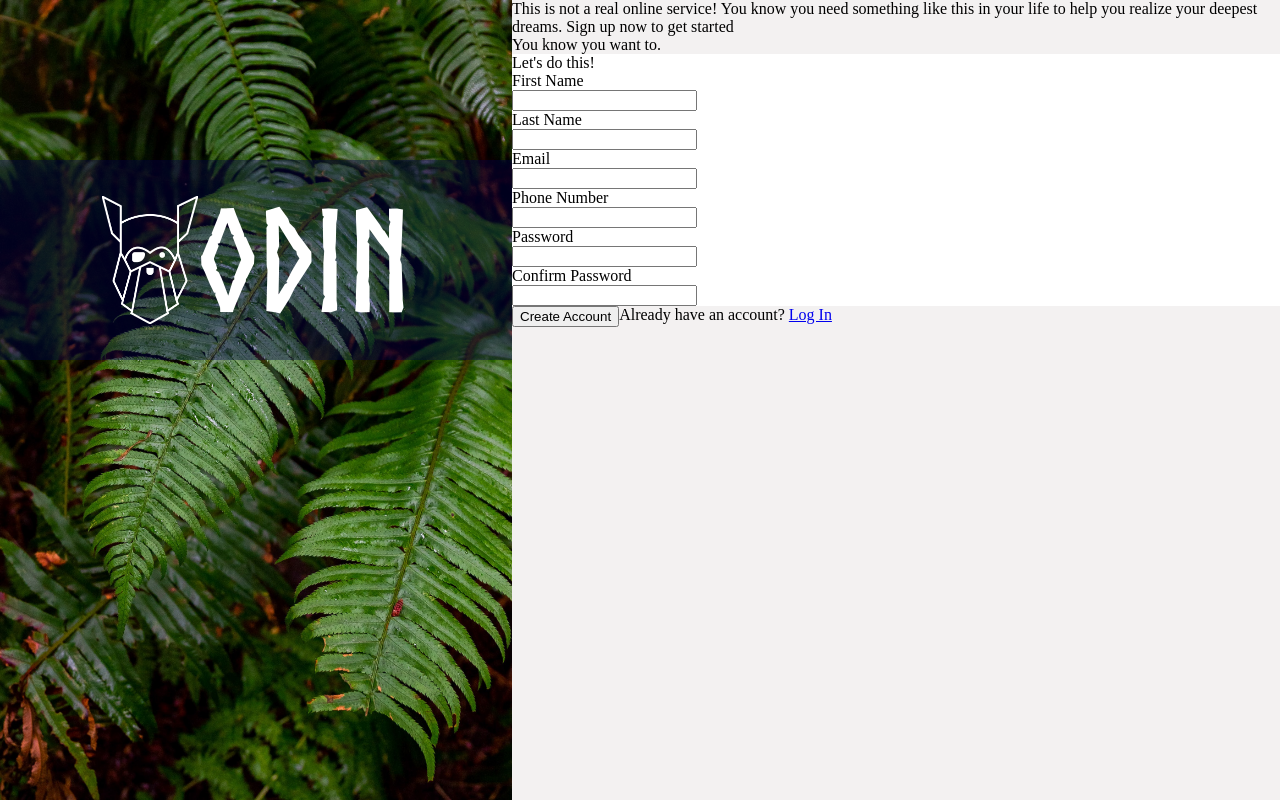
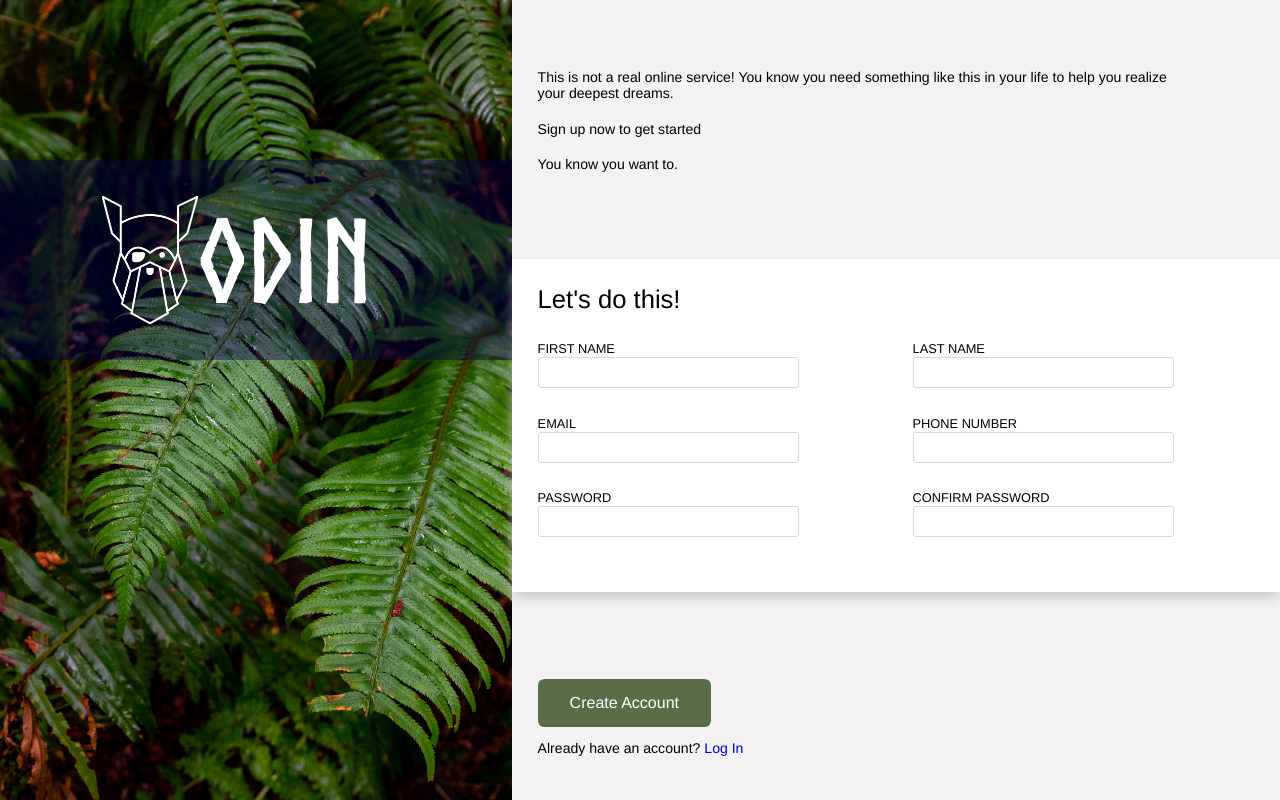
Before and after one commit to Mettralla/ToP_Sign-up_Form, a plain HTML site: page index.html in a window 1280 px wide. Drawn offline with Linux system fonts and the light colour scheme.

Commit message:
styling login section

```diff
--- a/index.html
+++ b/index.html
@@ -25,26 +25,35 @@
         </div>
         <div class="form">
             <div class="back_section">
-                <div><p>This is not a real online service! You know you need something like this in your life to help you realize your deepest dreams. Sign up now to get started</p>
-                <p>You know you want to.</p></div>
+                <div class="text_box"><p class="form_text">This is not a real online service! You know you need something like this in your life to help you realize your deepest dreams.</p>
+                <p class="form_text">Sign up now to get started</p>
+                <p class="form_text">You know you want to.</p></div>
             </div>
             <div class="front_section">
             <form action="">
                 <legend>Let's do this!</legend>
                 <fieldset>
+                    <div class="column_input">
                         <div>
                             <label for="first_name">First Name</label><br>
-                        <input type="text" id="first_name" name="first_name">
-                    </div>
-
-                    <div>
-                        <label for="last_name">Last Name</label><br>
-                        <input type="text" name="last_name" id="last_name">
+                            <input type="text" id="first_name" name="first_name" required>
                         </div>
 
                         <div>
                             <label for="email">Email</label><br>
-                        <input type="email" name="email" id="email">
+                            <input type="email" name="email" id="email" required>
+                        </div>
+
+                        <div>
+                            <label for="password">Password</label><br>
+                            <input type="password" name="password" id="password" required>
+                        </div>
+                    </div>
+
+                    <div class="column_input">
+                        <div>
+                            <label for="last_name">Last Name</label><br>
+                            <input type="text" name="last_name" id="last_name" required>
                         </div>
 
                         <div>
@@ -53,21 +62,17 @@
                         </div>
 
                         <div>
-                        <label for="password">Password</label><br>
-                        <input type="password" name="password" id="password">
+                            <label for="confirm_password">Confirm Password</label><br>
+                            <input type="password" name="confirm_password" id="confirm_password" required>
                         </div>
-
-                    <div>
-                        <label for="confirm_password">Confirm Password</label><br>
-                        <input type="password" name="confirm_password" id="confirm_password">
                     </div>
 
                 </fieldset>
                 </form>
             </div>
             <div class="back_section">
-                <button>Create Account</button>
-                <div><p>Already have an account? <a href="Log In">Log In</a></p>
+                <div><button>Create Account</button></div>
+                <div><p class="form_text">Already have an account? <a href="Log In">Log In</a></p>
                 </div>
             </div>
         </div>
--- a/style.css
+++ b/style.css
@@ -16,29 +16,6 @@ time, mark, audio, video {
 	margin: 0;
 	padding: 0;
 	border: 0;
-	font-size: 100%;
-	font: inherit;
-	vertical-align: baseline;
-}
-/* HTML5 display-role reset for older browsers */
-article, aside, details, figcaption, figure,
-footer, header, hgroup, menu, nav, section {
-	display: block;
-}
-ol, ul {
-	list-style: none;
-}
-blockquote, q {
-	quotes: none;
-}
-blockquote:before, blockquote:after,
-q:before, q:after {
-	content: '';
-	content: none;
-}
-table {
-	border-collapse: collapse;
-	border-spacing: 0;
 }
 
 /* START OF PROJECT */
@@ -101,20 +78,102 @@ table {
 	position: absolute;
 	font-family: Norse-Bold, sans-serif;
 	color: white;
-	font-size: 11vw;
+	font-size: 9vw;
 	line-height: 0;
 }
 
 .form {
 	display: flex;
 	flex-direction: column;
+	justify-content: space-around;
+}
+
+.back_section {
+	margin-left: 2vw;
+}
+
+form {
+	margin: 0vw 2vw 0vw 2vw
 }
 
 .front_section {
 	display: flex;
+	flex-direction: column;
 	background-color: white;
+	height: 26vw;
+	box-shadow: 0 7px 12px -2px rgb(197, 197, 197);
+}
+
+
+fieldset {
+	display: flex;
+	flex-direction: row;
+	gap: 12vw;
+	margin-top: 2vw;
 }
 
 .back_section {
 	display: flex;
+	flex-direction: column;
+	gap: 1vw;
+	justify-content: flex-start;
+	margin-left: 2vw;
 }
+
+a {
+	text-decoration: none;
+}
+
+.text_box {
+	display: flex;
+	flex-direction: column;
+	gap: 1.5vw;
+	justify-content: center;
+	align-content: center;
+	padding: 2vw 8vw 0vw 0vw;
+}
+
+.form_text, legend {
+	font-family:'Franklin Gothic Medium', 'Arial Narrow', Arial, sans-serif;
+	font-size: 1.1vw;
+}
+
+button {
+	background-color: #596D48;
+	/* Green */
+	font-family: 'Franklin Gothic Medium', 'Arial Narrow', Arial, sans-serif;
+	border: none;
+	color: white;
+	padding: 15px 32px;
+	text-align: center;
+	text-decoration: none;
+	display: inline-block;
+	font-size: 16px;
+	border-radius: 0.5vw;
+}
+
+legend {
+	margin-top: 2vw;
+	font-size: 2vw;
+}
+
+label {
+	font-family: Helvetica, Arial, sans-serif;
+	text-transform: uppercase;
+	font-size: 1vw;
+}
+
+input {
+	background-color: #FFFFFF;
+	border: 1px solid #D6D9DC;
+	border-radius: 3px;
+	width: 100%;
+	padding: 0.5vw 1.5vw;
+	font-size: 14px;
+}
+
+.column_input {
+	display: flex;
+	flex-direction: column;
+	gap: 2vw;
+}
```
Lines whose indentation alone changed are shown as unchanged.
